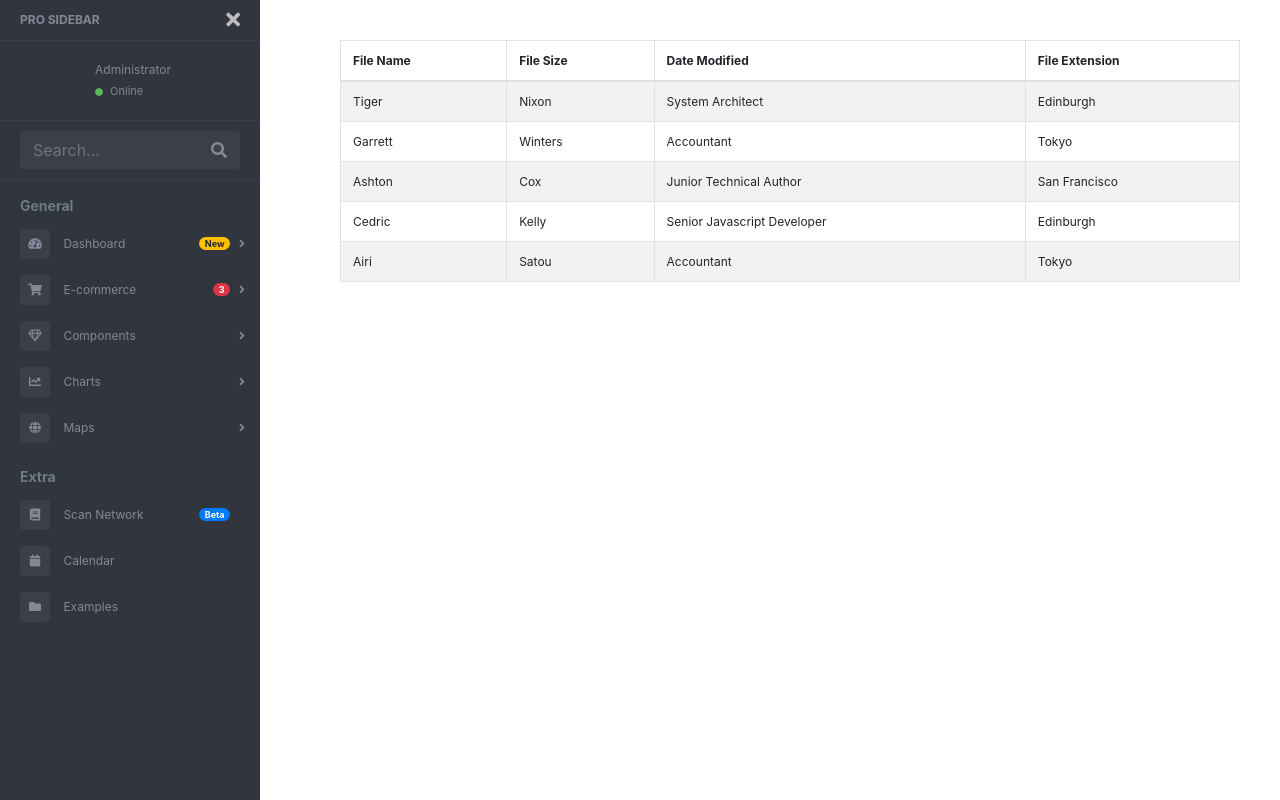
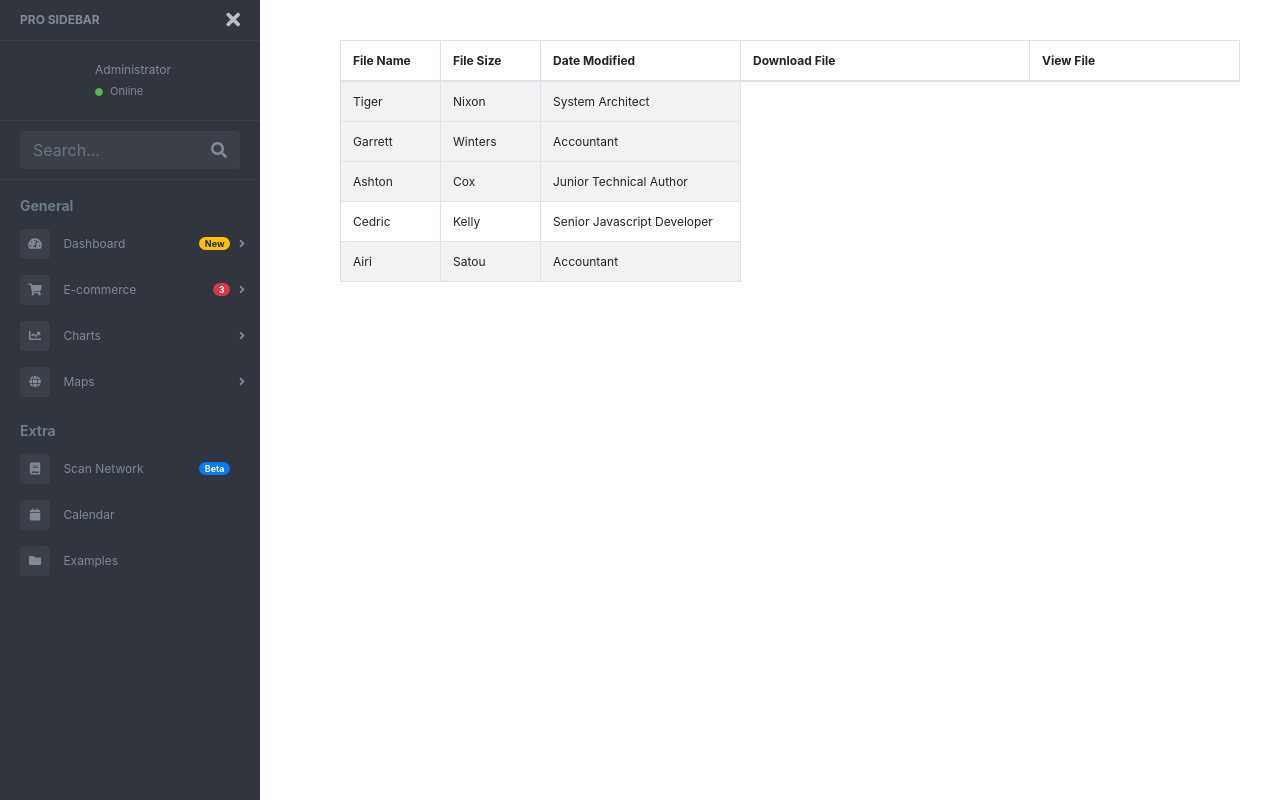
Before and after one commit to MikePresman/RFAWT, a Flask app: template app/templates/home.html in a window 1280 px wide. Run offline with Flask 2, Linux system fonts and the light colour scheme; the template is opened without the code that fills it, so the values that code supplies are empty; some libraries are stand-ins or nearby versions.

Commit message:
implemented sexy traversal

```diff
--- a/app/routes.py
+++ b/app/routes.py
@@ -5,7 +5,7 @@ from app.models import User
 from flask import render_template, redirect, flash, url_for, request, session
 from flask_login import current_user, login_user, logout_user, login_required
 
-from app.file_manager import FileManager
+from app.file_manager import walk_root_folder
 
 @app.route("/home", methods=["POST", "GET"])
 def home():
@@ -13,8 +13,8 @@ def home():
     if current_user.is_authenticated is False:
         return redirect(url_for("index"))
     '''
-    filemgr = FileManager()
-    filemgr.walk_root_folder()
+
+    walk_root_folder()
     #user = User.query.filter_by(id=current_user.id).first()
 
     return render_template("home.html", name = "debug mode, put user.username after")
--- a/app/templates/home.html
+++ b/app/templates/home.html
@@ -118,31 +118,7 @@
               </ul>
             </div>
           </li>
-          <li class="sidebar-dropdown">
-            <a href="#">
-              <i class="far fa-gem"></i>
-              <span>Components</span>
-            </a>
-            <div class="sidebar-submenu">
-              <ul>
-                <li>
-                  <a href="#">General</a>
-                </li>
-                <li>
-                  <a href="#">Panels</a>
-                </li>
-                <li>
-                  <a href="#">Tables</a>
-                </li>
-                <li>
-                  <a href="#">Icons</a>
-                </li>
-                <li>
-                  <a href="#">Forms</a>
-                </li>
-              </ul>
-            </div>
-          </li>
+
           <li class="sidebar-dropdown">
             <a href="#">
               <i class="fa fa-chart-line"></i>
@@ -218,44 +194,44 @@
           <table id="sailorTable" class="table table-striped table-bordered" width="100%">
 
               <thead>
+
                   <tr>
                       <th>File Name</th>
                       <th>File Size</th>
                       <th>Date Modified</th>
-                      <th>File Extension</th>
+
+                      <th>Download File</th>
+                      <th>View File</th>
                   </tr>
               </thead>
               <tbody>
+                <col width="100">
                   <tr>
                       <td>Tiger</td>
                       <td>Nixon</td>
                       <td>System Architect</td>
-                      <td>Edinburgh</td>
                   </tr>
+                  <col width="100">
                   <tr>
                       <td>Garrett</td>
                       <td>Winters</td>
                       <td>Accountant</td>
-                      <td>Tokyo</td>
                   </tr>
+                  <col width="200">
                   <tr>
                       <td>Ashton</td>
                       <td>Cox</td>
                       <td>Junior Technical Author</td>
-                      <td>San Francisco</td>
                   </tr>
                   <tr>
                       <td>Cedric</td>
                       <td>Kelly</td>
                       <td>Senior Javascript Developer</td>
-                      <td>Edinburgh</td>
                   </tr>
                   <tr>
                       <td>Airi</td>
                       <td>Satou</td>
                       <td>Accountant</td>
-                      <td>Tokyo</td>
-
                   </tr>
 
               </tbody>
```
Also changed, not shown: app/file_manager.py (+31 -17 lines).
